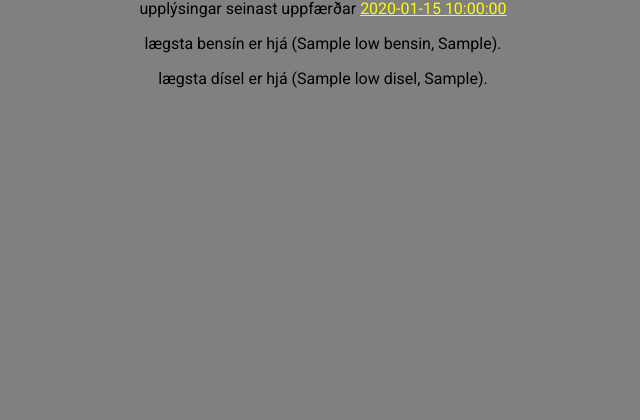
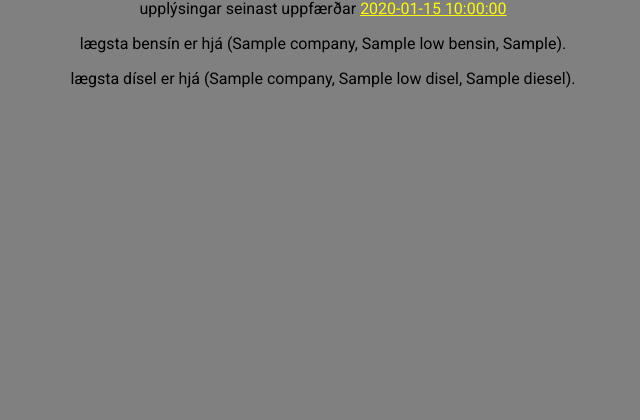
Before and after one commit to Kleina13/vefforritun-1-verk-6, a Flask app: template templates/index.html in a window 1280 px wide. Shown: the part 342-762 px from the top of the page, without its empty margins (317-957 px from the left). Run offline with Flask 2, Linux system fonts and the light colour scheme; the template is opened without the code that fills it: most values are stand-ins (such as "Sample title", 1, 10 or a date in 2020); parts of the project's set-up code (start-up, migrations or seed data) failed here and were passed over.

Commit message:
lowest price fix

```diff
--- a/app.py
+++ b/app.py
@@ -29,10 +29,10 @@ def index():
 	low_bensin = data[0]
 	low_disel = data[0]
 	for station in data:
-		if station['bensin95'] > low_bensin['bensin95']:
+		if station['bensin95'] < low_bensin['bensin95']:
 			low_bensin = station
 		else: pass
-		if station['diesel'] > low_disel['diesel']:
+		if station['diesel'] < low_disel['diesel']:
 			low_disel = station
 		else: pass
 	return rend('index.html', stations=stations, timestamp=timestamp, data=data, low_bensin=low_bensin, low_disel=low_disel)
--- a/templates/index.html
+++ b/templates/index.html
@@ -13,7 +13,7 @@
             {% endfor %}
             </nav>
         <p>upplýsingar seinast uppfærðar <a href="https://apis.is/petrol" target="_blank"style="color:var(--main-color);">{{ timestamp }}</a></p>
-    <p>lægsta bensín er hjá {{ low_bensin['name'], low_bensin['bensin95'] }}.</p>
-    <p>lægsta dísel er hjá {{ low_disel['name'], low_disel['bensin95'] }}.</p>
+        <p>lægsta bensín er hjá {{ low_bensin['company'], low_bensin['name'], low_bensin['bensin95'] }}.</p>
+        <p>lægsta dísel er hjá {{ low_disel['company'], low_disel['name'], low_disel['diesel'] }}.</p>
     </div>
 {% endblock %}
```
Lines whose indentation alone changed are shown as unchanged.
